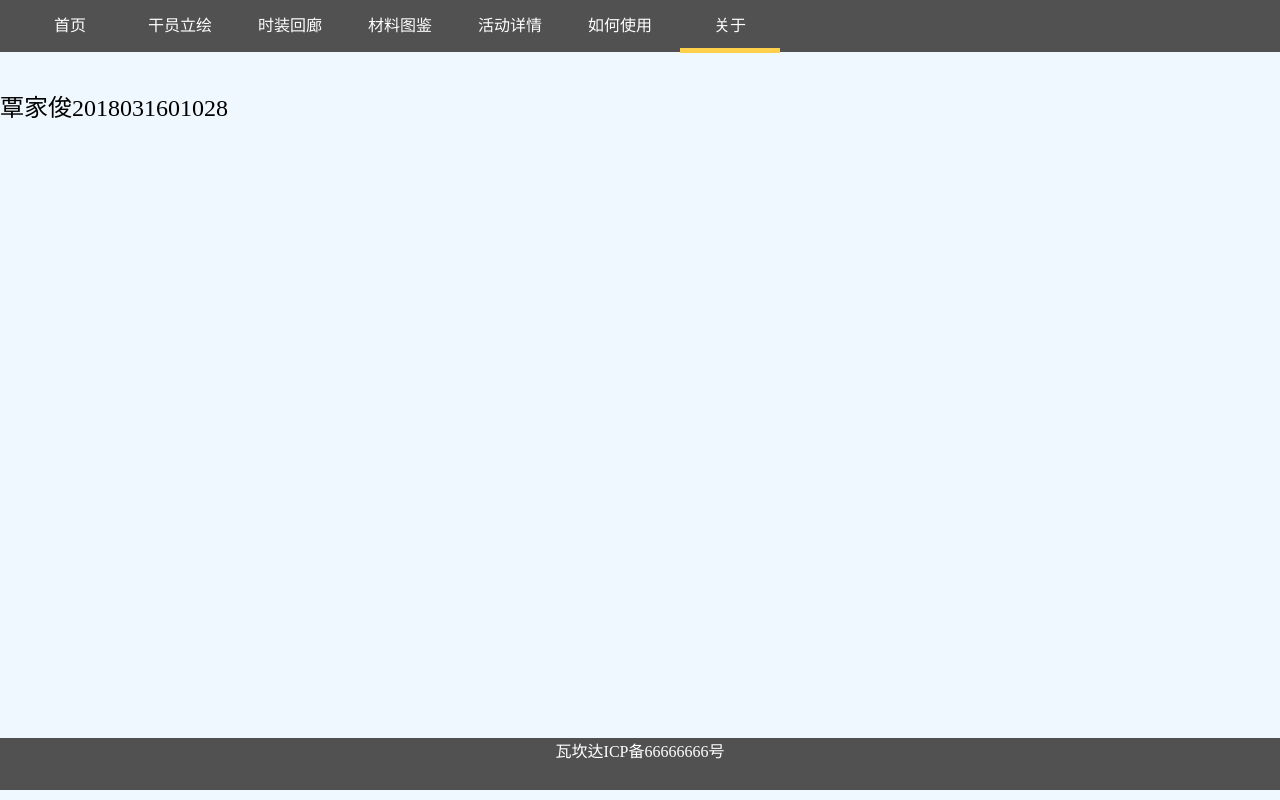
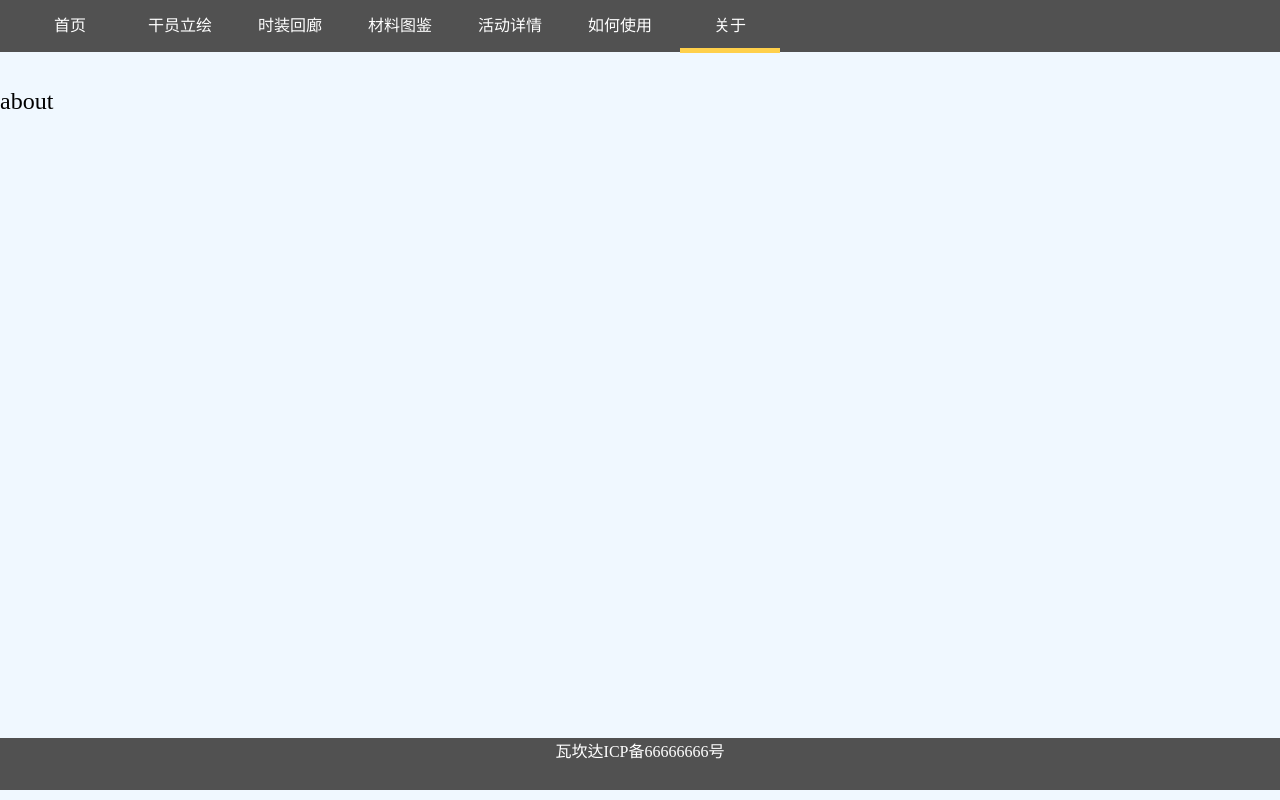
Before and after one commit to BaldAlien/Arknights-Data-Station, a plain HTML site: page about.html in a window 1280 px wide. Drawn offline with nearby package versions, Linux system fonts and the light colour scheme.

Commit message:
docs: update readme

```diff
--- a/about.html
+++ b/about.html
@@ -37,7 +37,7 @@
     </div>
     <br><br>
     <div style="width: 700px; height: 500px;position: absolute;font-size: 24px;">
-        覃家俊2018031601028
+        about
     </div>
     <div id="bottom" style="margin-top: 650px;">
         瓦坎达ICP备66666666号
```
Also changed, not shown: images/README/首页1.png (added), 5 other files.
